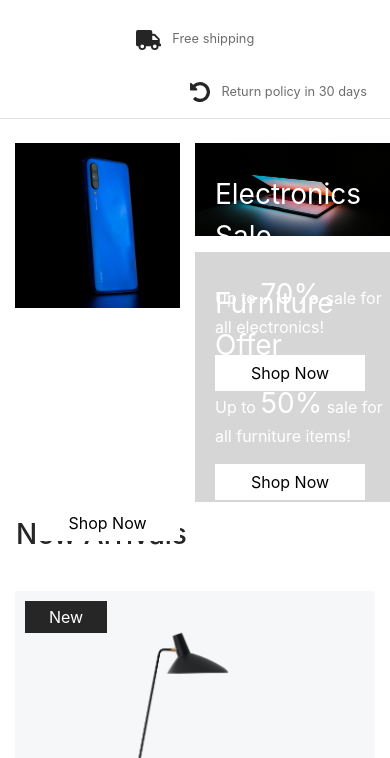
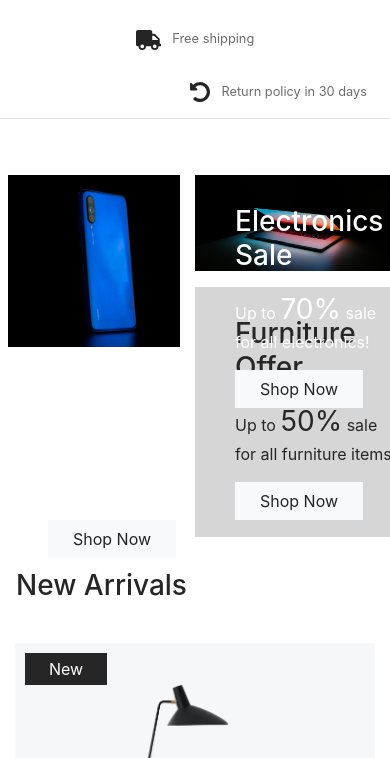
Before and after one commit to Hack-Code-Camp/orebi, a plain HTML site: page index.html in a window 390 px wide. Shown: the part 672-1430 px from the top of the page. Drawn offline with nearby package versions, Linux system fonts and the light colour scheme.

Commit message:
Edited Phone sales for Jamiu

```diff
--- a/index.html
+++ b/index.html
@@ -122,21 +122,20 @@
     </div>
   </section>
  <!-- Phone sales-->
- <div class="container mt-4">
+ <section id="phone-sales">
+ <div class="container mt-5 p-2">
   <div class="row">
-      <div class="col">
+      <div class="col ">
           <div class="position-relative">
               <img src="home/Image-16.png" class="d-block w-100">
-              <div class="position-absolute" style="top:180px;left: 20px;">
-                  <div style="color: #fff;font-size: 28px;">
-                      Phones Sale
-                  </div>
+              <div class="position-absolute" style="top:180px;left:40px;">
+                  <h3 class="text-white">Phones Sale</h3>
                   <div class="mt-3">
-                      <span style="color: #fff;">
+                      <span class="text-white">
                           Up to <span style="font-size: 28px;">30%</span> sale for Phones!</span>
                   </div>
                   <div>
-                      <button type="button" class="btn btn-primary mt-3 w-100" style="border-radius: 0;background: #fff;color: #000;max-width: 150px;border: 0;">Shop Now</button>
+                      <button type="button" class="btn btn-light px-4 rounded-0 mt-3">Shop Now</button>
                   </div>
 
               </div>
@@ -145,48 +144,42 @@
       <div class="col">
           <div class="row">
               <img src="home/Image-15.png" class="d-block w-100">
-              <div class="position-absolute" style="top:30px;left: 20px;">
-                  <div style="color: #fff;font-size: 28px;">
-                      Electronics Sale
-                  </div>
+              <div class="position-absolute text-white" style="top:30px;left: 40px;">
+                  <h3>Electronics Sale</h3>
                   <div class="mt-3">
-                      <span style="color: #fff;">
+                      <span >
                           Up to <span style="font-size: 28px;">70%</span> sale for all electronics!
                       </span>
                   </div>
                   <div>
-                      <button type="button" class="btn btn-primary mt-3 w-100" style="border-radius: 0;background: #fff;color: #000;max-width: 150px;border: 0;">Shop Now</button>
+                      <button type="button" class="btn btn-light px-4 rounded-0 mt-3">Shop Now</button>
                   </div>
 
               </div>
           </div>
           <div class="row">
               <div class="w-100 mt-3" style="background: #cccc;height: 250px;">
-                  <div style="margin-left: 20px;margin-top: 30px;">
-                      <div style="color: #fff;font-size: 28px;">
-                          Furniture Offer
-                      </div>
+                  <div style="margin-left: 40px;margin-top: 30px;">
+                      <h3>Furniture Offer</h3>
                       <div class="mt-3">
-                          <span style="color: #fff;">
+                          <span >
                               Up to <span style="font-size: 28px;">50%</span> sale for all furniture items!
                           </span>
                       </div>
                       <div>
-                          <button type="button" class="btn btn-primary mt-3 w-100" style="border-radius: 0;background: #fff;color: #000;max-width: 150px;border: 0;">Shop Now</button>
+                          <button type="button" class="btn btn-light px-4 rounded-0 mt-3">Shop Now</button>
                       </div>
-
-                  </div>
-              </div>
-          </div>
-      </div>
-
-  </div>
-
-</div>
+                    </div>
+                </div>
+            </div>
+        </div>
+    </div>
+    </div>
+    </section>
 
 <!--New Arrivals-->
 <section id="newarrivals">
-  <div class="container">
+  <div class="container py-2">
       <div class="row">
           <h3 class="p-3">New Arrivals</h3>
       </div>
```
Also changed, not shown: css/shop.css (+5 -4 lines), shop/shop.html (+7 -4 lines).
